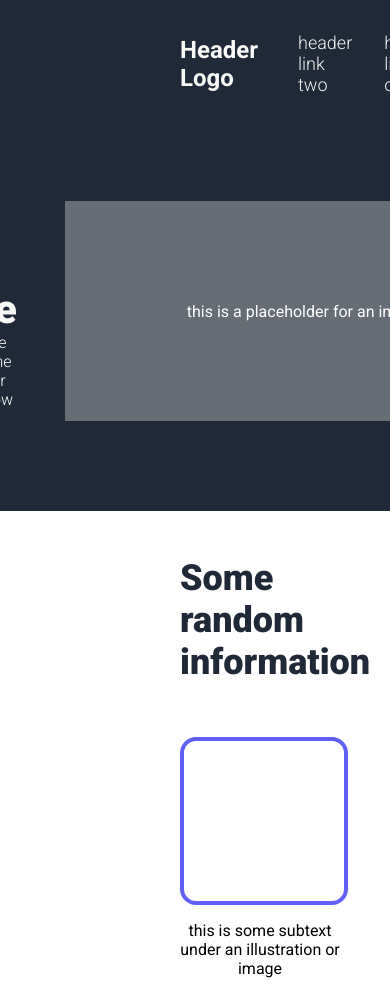
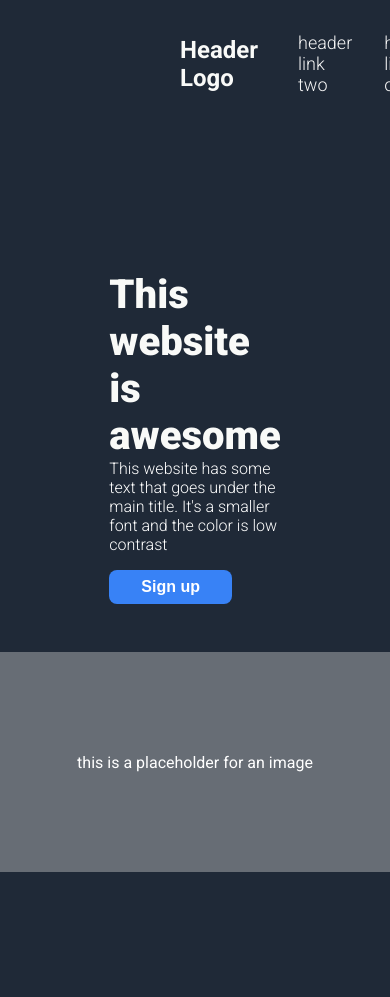
Before and after one commit to schunsie/landing-page, a plain HTML site: page index.html in a window 390 px wide. Shown: the top 997 px of the page. Drawn offline with Linux system fonts and the light colour scheme.

Commit message:
Tweak responsiveness of hero section

```diff
--- a/style.css
+++ b/style.css
@@ -65,8 +65,9 @@ a {
 .hero {
     align-items: center;
     justify-content: center;
-    height: 400px;
+    padding: 160px 120px;
     gap: 48px;
+    flex-wrap: wrap;
 }
 
 .hero-image {
```
